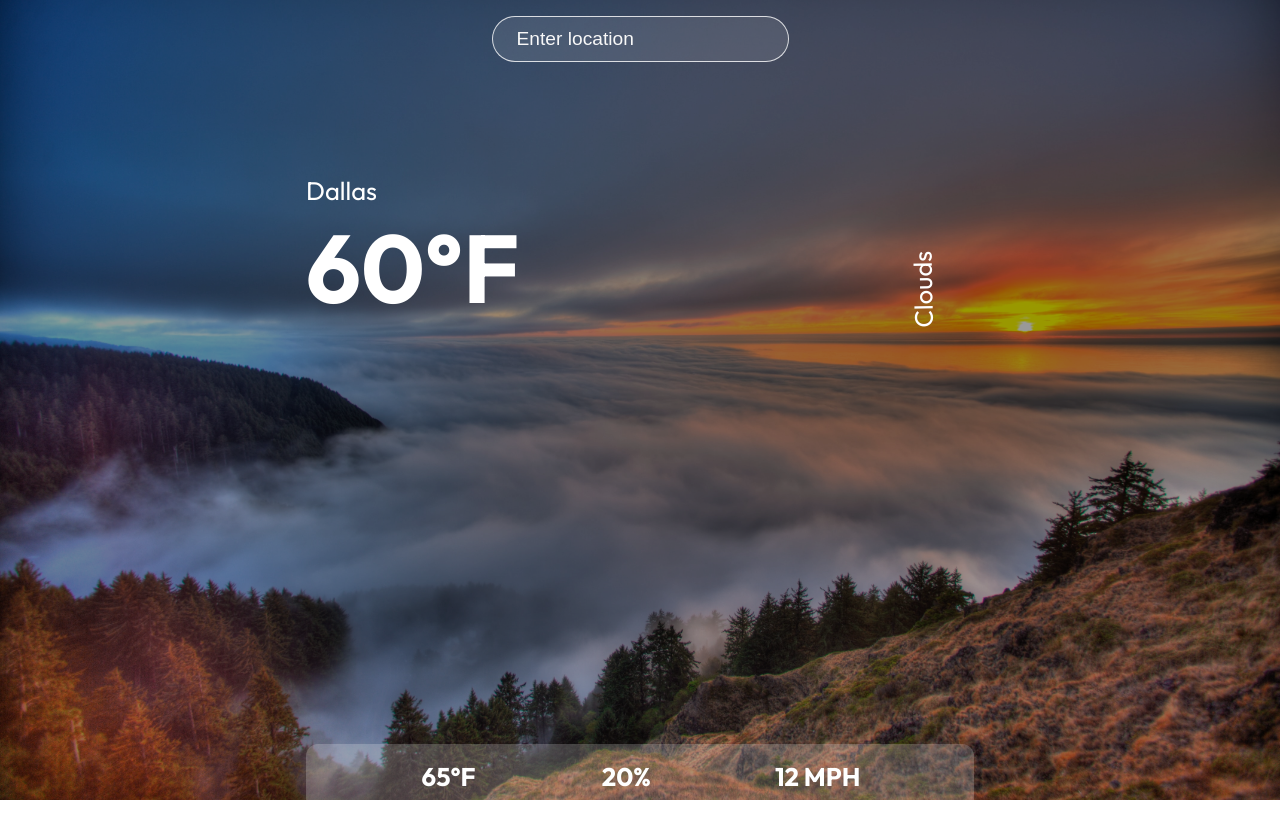
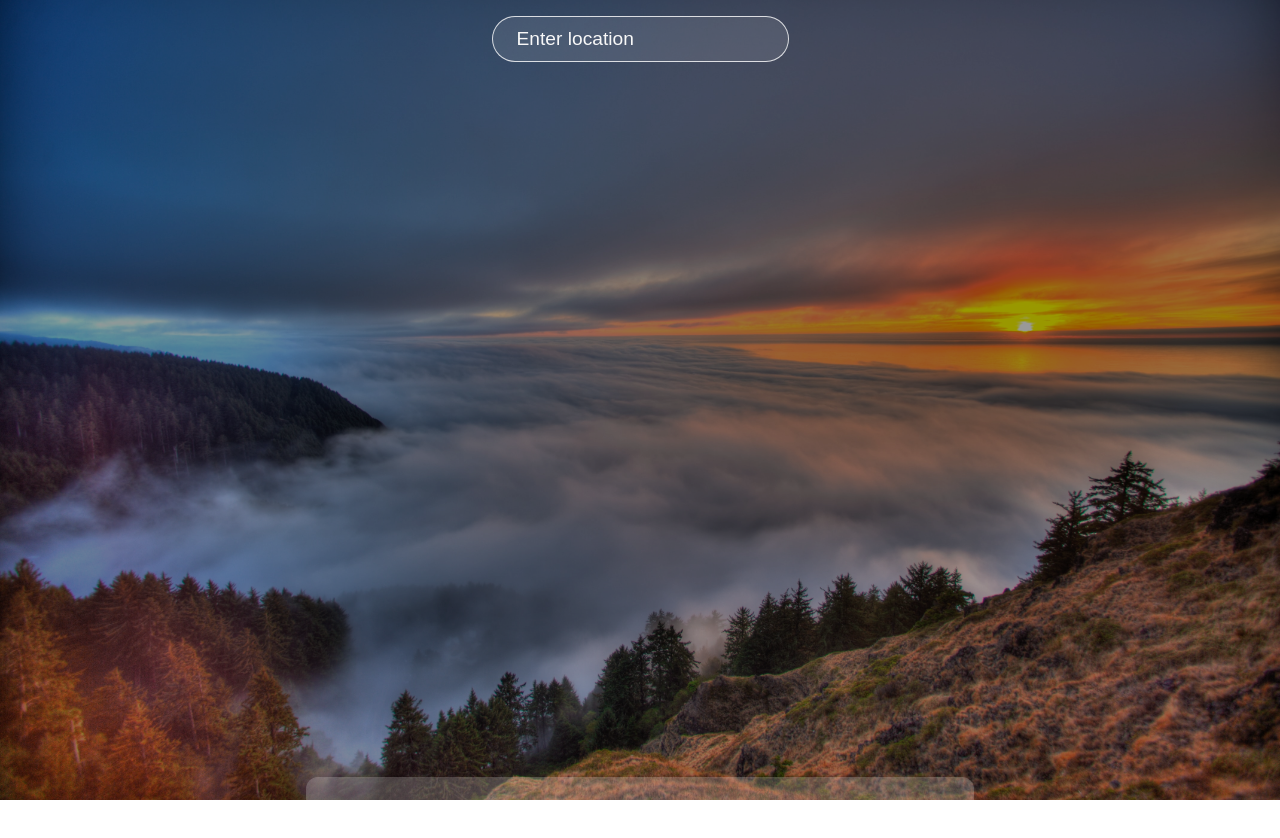
Before and after one commit to harzan7/weather-app, a React (Vite) app: page / in a window 1280 px wide. Shown: the top 838 px of the page. Built offline with nearby package versions, Linux system fonts and the light colour scheme.

Commit message:
Remove hardcoded weather data values, and make them be referenced from API.

```diff
--- a/src/App.jsx
+++ b/src/App.jsx
@@ -31,26 +31,26 @@ function App() {
         <div className={'container'}>
             <div className={'top'}>
                 <div className={'location'}>
-                    <p>Dallas</p>
+                    <p>{data.name}</p>
                 </div>
                 <div className={'temp'}>
-                    <h1>60&deg;F</h1>
+                    {data.main ? <h1>{data.main.temp}&deg;F</h1> : null}
                 </div>
                 <div className={'description'}>
-                    <p>Clouds</p>
+                    {data.weather ? <p>{data.weather[0].main}</p> : null}
                 </div>
             </div>
             <div className={'bottom'}>
                 <div className={'feels'}>
-                    <p className={'bold'}>65&deg;F</p>
+                    {data.main ? <p className={'bold'}>{data.main.feels_like}&deg;F</p> : null}
                     <p>Feels Like</p>
                 </div>
                 <div className={'humidity'}>
-                    <p className={'bold'}>20%</p>
+                    {data.main ? <p className={'bold'}>{data.main.humidity}%</p> : null}
                     <p>Humidity</p>
                 </div>
                 <div className={'wind'}>
-                    <p className={'bold'}>12 MPH</p>
+                    {data.wind ? <p className={'bold'}>{data.wind.speed} MPH</p> : null}
                     <p>Wind Speed</p>
                 </div>
             </div>
```
